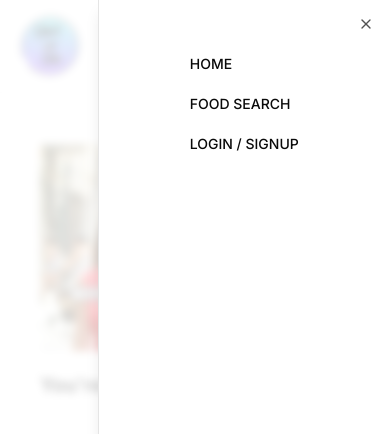
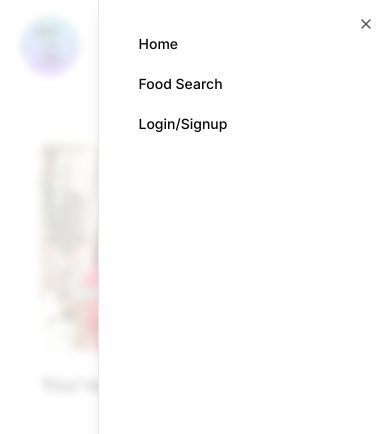
Before and after one commit to isaacrundev/dod-nextjs, a Next.js app: page /unauthenticated in a window 390 px wide. Both pictures are taken after a click on the button 362 px from the left and 44 px from the top of the page. Shown: the top 434 px of the page. Built offline with nearby package versions, Linux system fonts and the light colour scheme; no server answers.

Commit message:
Nav bar&icon

```diff
--- a/app/(open-routes)/unauthenticated/page.tsx
+++ b/app/(open-routes)/unauthenticated/page.tsx
@@ -24,9 +24,6 @@ const draw = () => {
 };
 
 const UnauthenticatedPage = () => {
-  useEffect(() => {
-    console.log(draw());
-  });
   return (
     <>
       <div className="pt-8 space-y-5 text-center">
--- a/app/layout.tsx
+++ b/app/layout.tsx
@@ -18,7 +18,6 @@ export default function RootLayout({ children }: { children: ReactNode }) {
         <AuthProviders>
           <body className={inter.className}>
             <header>
-              {/* <nav className="my-2"> */}
               <nav>
                 <NavBar />
               </nav>
--- a/components/NavBar.tsx
+++ b/components/NavBar.tsx
@@ -41,7 +41,13 @@ const NavBar = () => {
     <>
       <div className="flex items-center justify-between px-5 py-4 shadow-sm md:py-6 md:px-20">
         <Link href="/" legacyBehavior passHref>
-          <Image src={dodLogo} alt="dod-logo" width={60} height={60} />
+          <Image
+            src={dodLogo}
+            alt="dod-logo"
+            width={60}
+            height={60}
+            className="hover:cursor-pointer"
+          />
         </Link>
         <NavigationMenu className="hidden md:block">
           <NavigationMenuList>
@@ -110,23 +116,23 @@ const NavBar = () => {
                 <SheetDescription>{session?.user?.email}</SheetDescription>
               </SheetHeader>
 
-              <NavigationMenu className="mx-auto mt-5">
+              <NavigationMenu>
                 <NavigationMenuList>
-                  <NavigationMenuItem className="flex flex-col ">
+                  <NavigationMenuItem className="flex flex-col">
                     {session ? (
                       <>
                         <Link href="/dashboard" legacyBehavior passHref>
                           <NavigationMenuLink
                             className={navigationMenuTriggerStyle()}
                           >
-                            <SheetClose>DASHBOARD</SheetClose>
+                            <SheetClose>Dashboard</SheetClose>
                           </NavigationMenuLink>
                         </Link>
                         <Link href="/add-new" legacyBehavior passHref>
                           <NavigationMenuLink
                             className={navigationMenuTriggerStyle()}
                           >
-                            <SheetClose>ADD NEW</SheetClose>
+                            <SheetClose>Add New</SheetClose>
                           </NavigationMenuLink>
                         </Link>
                         <NavigationMenuLink
@@ -136,7 +142,7 @@ const NavBar = () => {
                           }
                           onClick={handleSignOut}
                         >
-                          <SheetClose>LOG OUT</SheetClose>
+                          <SheetClose>Log out</SheetClose>
                         </NavigationMenuLink>
                       </>
                     ) : (
@@ -145,21 +151,21 @@ const NavBar = () => {
                           <NavigationMenuLink
                             className={navigationMenuTriggerStyle()}
                           >
-                            <SheetClose>HOME</SheetClose>
+                            <SheetClose>Home</SheetClose>
                           </NavigationMenuLink>
                         </Link>
                         <Link href="/food-data" legacyBehavior passHref>
                           <NavigationMenuLink
                             className={navigationMenuTriggerStyle()}
                           >
-                            <SheetClose>FOOD SEARCH</SheetClose>
+                            <SheetClose>Food Search</SheetClose>
                           </NavigationMenuLink>
                         </Link>
                         <Link href="/login-signup" legacyBehavior passHref>
                           <NavigationMenuLink
                             className={navigationMenuTriggerStyle()}
                           >
-                            <SheetClose>LOGIN / SIGNUP</SheetClose>
+                            <SheetClose>Login/Signup</SheetClose>
                           </NavigationMenuLink>
                         </Link>
                       </>
```
Also changed, not shown: app/icon.png.
